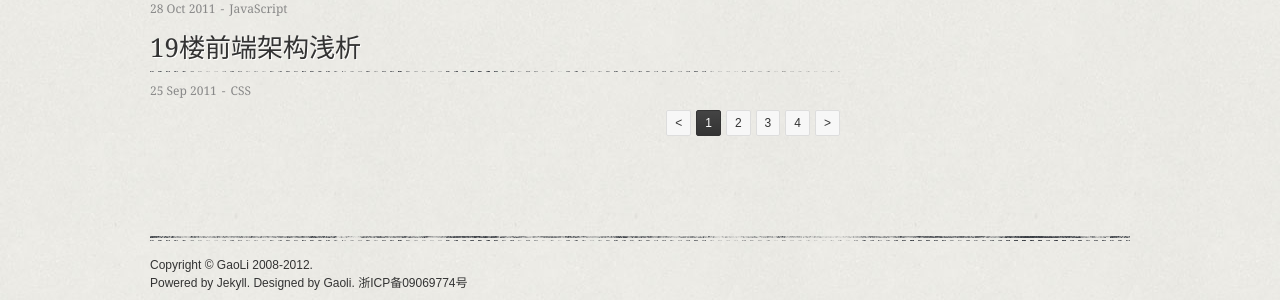
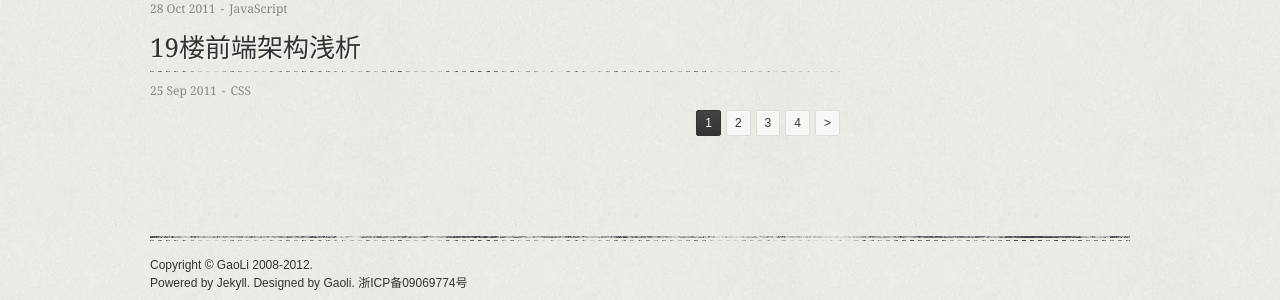
Before and after one commit to xiaoxiehang/gaoli.github.com, a Jekyll site: the page built from index.html, in a window 1280 px wide. Shown: the part 667-967 px from the top of the page. Built offline with Jekyll 4.4.1, drawn with Linux system fonts in a browser that asks for light colours; Markdown is read by kramdown in place of the engine named in the settings; the list of posts is cut into pages by our own code.

Commit message:
update page

```diff
--- a/index.html
+++ b/index.html
@@ -18,8 +18,6 @@ title: CssBox.net
     {% else %}
     <a href="/page{{ paginator.previous_page }}"><</a>
     {% endif %}
-{% else %}
-    <span><</span>
 {% endif %}
 
 {% if paginator.page == 1 %}
@@ -38,7 +36,5 @@ title: CssBox.net
 
 {% if paginator.next_page %}
     <a href="/page{{paginator.next_page}}">></a>
-{% else %}
-    <span>></span>
 {% endif %}
 </div>
```
